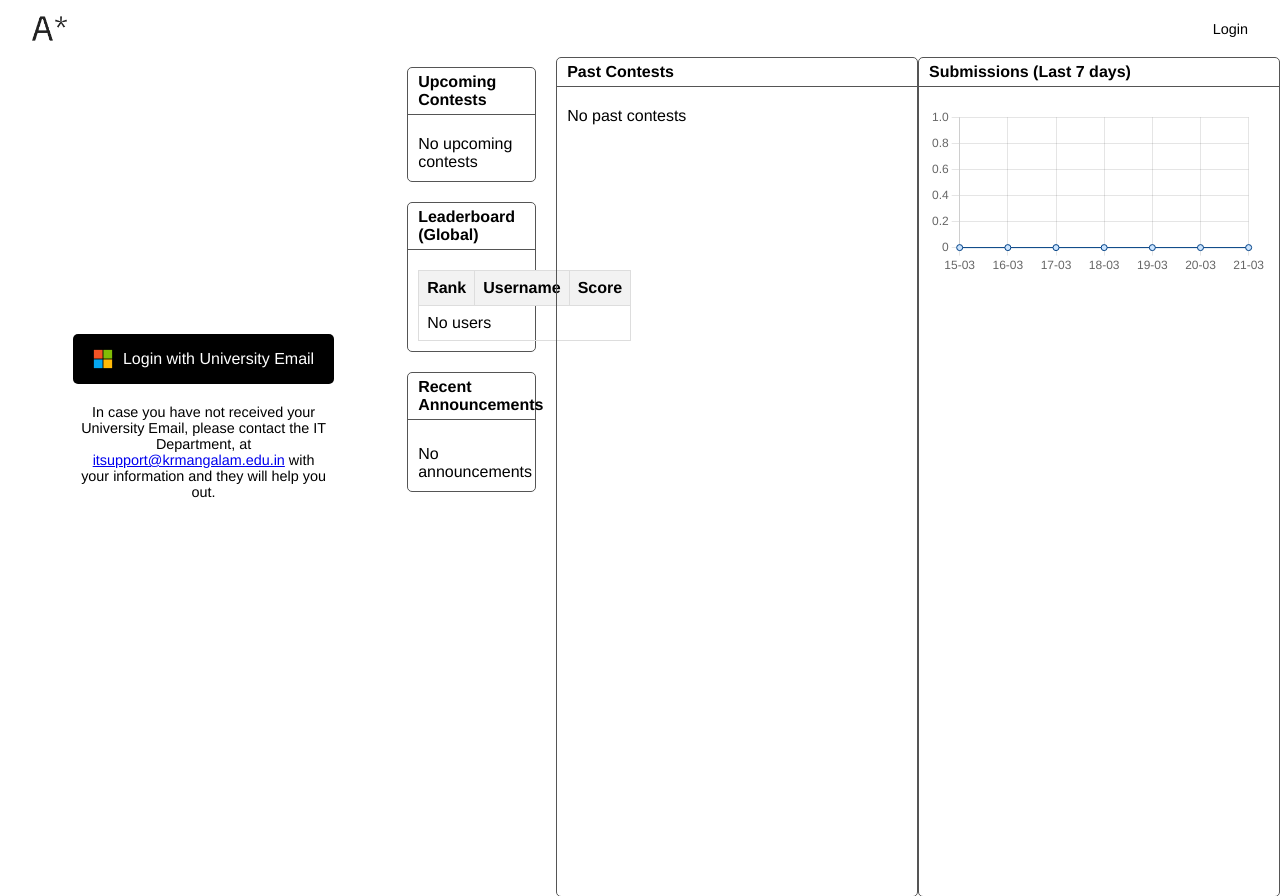
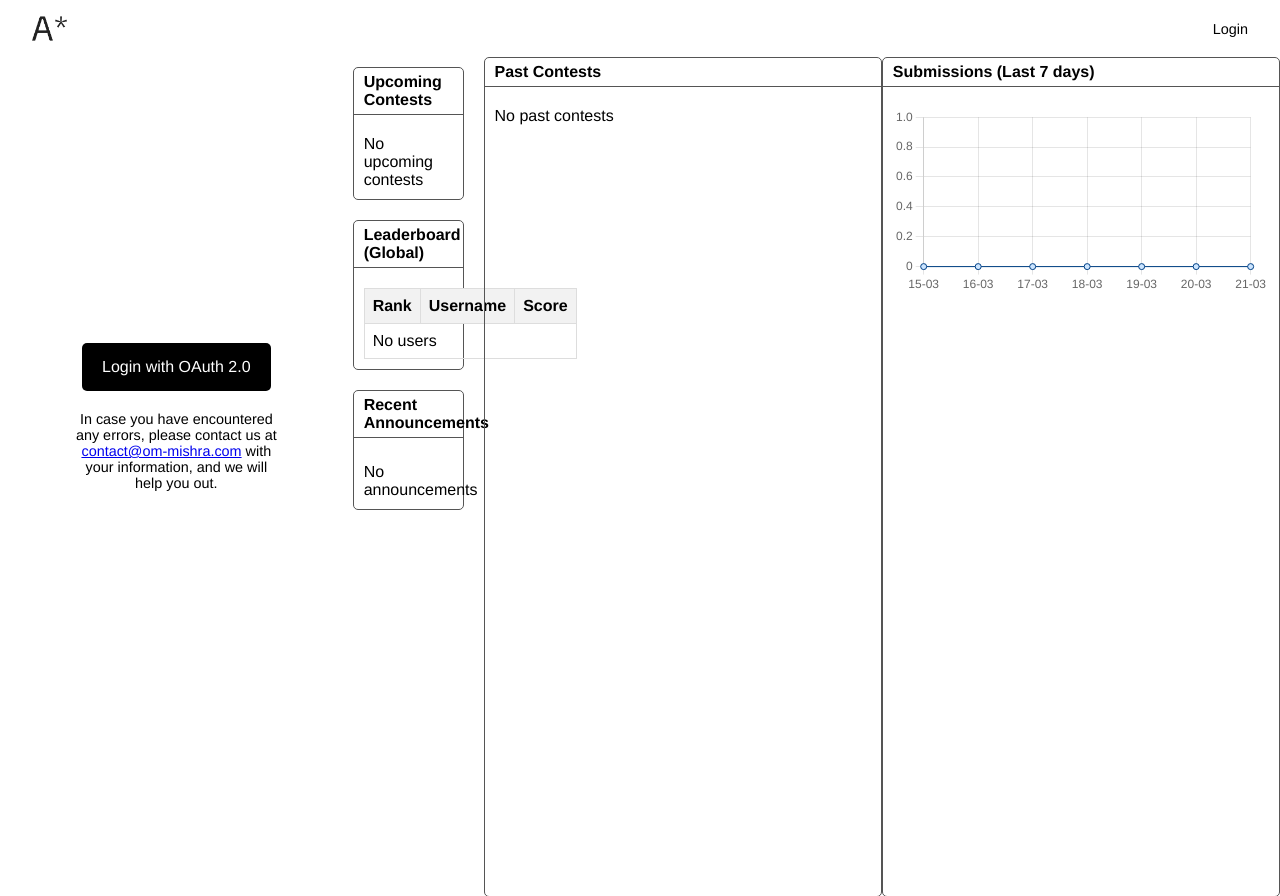
Before and after one commit to Om-Mishra7/A-Star, a Flask app: template backend/templates/login.html in a window 1280 px wide. Shown: the top 896 px of the page. Run offline with Flask 3, Linux system fonts and the light colour scheme; the template is opened without the code that fills it, so the values that code supplies are empty; some libraries are stand-ins or nearby versions.

Commit message:
Refactor authentication flow and update login interface for OAuth 2.0 integration

```diff
--- a/backend/main.py
+++ b/backend/main.py
@@ -20,6 +20,7 @@ from flask_ckeditor.utils import cleanify
 from zoneinfo import ZoneInfo
 import google.generativeai as genai
 import markdown
+import secrets
 
 
 # Get the current time in the "Asia/Kolkata" timezone
@@ -652,7 +653,9 @@ def platform_information():
 def login():
     if session.get("is_authenticated"):
         return redirect(url_for("homepage"))
-    return render_template("login.html")
+    session["auth_state"] = secrets.token_hex(16)
+    return render_template("login.html", redirect_uri=f'https://accounts.om-mishra.com/api/v1/oauth2/authorize?client_id={os.getenv("CLIENT_ID")}&state={session["auth_state"]}')
+
 
 
 @app.route("/logout", methods=["GET"])
@@ -1140,22 +1143,6 @@ def health():
         {"response_code": 200, "message": "OK", "identifier": str(uuid.uuid4())}
     )
 
-
-# Auth endpoints
-@app.route("/api/v1/auth/authenticate", methods=["GET"])
-def authenticate():
-    if session.get("is_authenticated"):
-        return redirect(url_for("homepage"))
-    return redirect(
-        f"https://login.microsoftonline.com/{os.getenv('TENANT_ID')}/oauth2/v2.0/authorize"
-        f"?client_id={os.getenv('CLIENT_ID')}"
-        f"&response_type=code"
-        f"&redirect_uri={os.getenv('REDIRECT_URI')}"
-        f"&response_mode=query"
-        f"&scope=openid profile email User.Read"
-    )
-
-
 @app.route("/api/v1/auth/external/_handler", methods=["GET"])
 def external_handler():
     if session.get("is_authenticated"):
@@ -1163,90 +1150,43 @@ def external_handler():
 
     code = request.args.get("code")
 
-    # Exchange authorization code for access token
-    token_url = (
-        f"https://login.microsoftonline.com/{os.getenv('TENANT_ID')}/oauth2/v2.0/token"
-    )
-    payload = {
-        "client_id": os.getenv("CLIENT_ID"),
-        "scope": "openid profile email",
-        "code": code,
-        "redirect_uri": os.getenv("REDIRECT_URI"),
-        "grant_type": "authorization_code",
-        "client_secret": os.getenv("CLIENT_SECRET"),
-    }
-
-    token_response = requests.post(token_url, data=payload)
-    token_data = token_response.json()
-
-    if "access_token" not in token_data:
-        return (
-            jsonify(
-                {
-                    "response_code": 400,
-                    "message": "Token exchange failed",
-                    "identifier": str(uuid.uuid4()),
-                }
-            ),
-            400,
-        )
-
-    access_token = token_data["access_token"]
-
-    # Use the access token to call Microsoft Graph API
-    user_info_response = requests.get(
-        "https://graph.microsoft.com/v1.0/me",
+    oauth_response = requests.post(
+        "https://accounts.om-mishra.com/api/v1/oauth2/user-info",
         headers={
-            "Authorization": f"Bearer {access_token}",
+            "Accept": "application/json",
             "Content-Type": "application/json",
         },
+        json={
+            "client_id": os.getenv("CLIENT_ID"),
+            "client_secret": os.getenv("CLIENT_SECRET"),
+            "code": code,
+        },
     )
 
-    if user_info_response.status_code != 200:
-        return (
-            jsonify(
-                {
-                    "response_code": 400,
-                    "message": "Failed to get user info",
-                    "identifier": str(uuid.uuid4()),
-                }
-            ),
-            400,
-        )
-
-    user_info = user_info_response.json()
-
-    user_given_name = user_info.get("givenName", "Unknown")
-    primary_email = (
-        user_info.get("mail").lower().strip() if "mail" in user_info else None
-    )
-
-    if primary_email is None:
-        return (
-            jsonify(
-                {
-                    "response_code": 400,
-                    "message": "Primary email not found",
-                    "identifier": str(uuid.uuid4()),
-                }
-            ),
-            400,
-        )
+    if oauth_response.status_code != 200:
+        return redirect(
+            url_for(
+                "index",
+                message="The authentication attempt failed, due to invalid response from GitHub!",
+            )
+        )
+
+    user_data = oauth_response.json()["user"]
 
     # MongoDB user query and update
     now = datetime.utcnow()  # Current timestamp for created_at and last_logged_in_at
 
     # Update user details or insert if not exists
     update_result = mongodb_client.users.update_one(
-        {"user_account.primary_email": primary_email},
+        {"user_account.primary_email": user_data["user_account"]["user_primary_email"]},
         {
             "$set": {
                 "user_account.last_logged_in_at": now  # Update last_logged_in_at for every login
             },
             "$setOnInsert": {
-                "user_account.primary_email": primary_email.lower().strip(),
-                "user_profile.display_name": user_given_name.title().strip(),
-                "user_profile.avatar_url": f'https://api.dicebear.com/9.x/notionists/png?seed={user_info.get("givenName", "User").title()}',
+                "user_account.primary_email": user_data["user_account"]["user_primary_email"],
+                "user_profile.display_name": user_data["user_profile"]["user_display_name"],
+                "user_profile.avatar_url": user_data["user_profile"]["user_profile_picture"] if user_data["user_profile"].get("user_profile_picture") else f"https://api.dicebear.com/9.x/initials/png?seed={user_data['user_profile']['user_display_name']}",
                 "user_account.user_id": str(uuid.uuid4()),
                 "user_account.role": "user",
                 "user_account.created_at": now,  # Set created_at only on insert
@@ -1259,7 +1199,7 @@ def external_handler():
     if update_result.acknowledged:
         session["is_authenticated"] = True
         session["user"] = mongodb_client.users.find_one(
-            {"user_account.primary_email": primary_email}, {"_id": 0}
+            {"user_account.primary_email": user_data["user_account"]["user_primary_email"]}, {"_id": 0}
         )
         return redirect(url_for("homepage"))
 
@@ -1273,34 +1213,6 @@ def external_handler():
         ),
         400,
     )
-
-#Special guest endpoint - ChaiWithCode
-@app.route("/chai-aur-code", methods=["GET"])
-def chai_with_code():
-    if request.args.get("temp_login_key") == "udE6mKEQtkNK6MT7DkfXfGm3rjTz9zvC":
-        # Create a user session with email as 2201350010@krmu.edu.in
-
-        session["is_authenticated"] = True
-        session["user"] = mongodb_client.users.find_one(
-            {"user_account.primary_email": "2201350010@krmu.edu.in"}, {"_id": 0}
-        )
-
-        session["user"]["user_profile"]["display_name"] = "ChaiAurCode"
-        session["user"]["user_profile"]["avatar_url"] = "https://yt3.googleusercontent.com/1FEdfq3XpKE9UrkT4eOc5wLF2Bz-42sskTi0RkK4nPh4WqCbVmmrDZ5SVEV3WyvPdkfR8sw2=s160-c-k-c0x00ffffff-no-rj"
-
-        mongodb_client.logs.insert_one(
-            {
-                "log_id": str(uuid.uuid4()),
-                "log_type": "special_login",
-                "log_description": "Special login for ChaiWithCode",
-                "log_ip_address": request.headers.get("CF-Connecting-IP"),
-                "created_at": datetime.now(),
-            }
-        )
-
-        return redirect(url_for("homepage"))
-
-    return redirect(url_for("login"))
 
 # User endpoints
 @app.route("/api/v1/user", methods=["POST", "GET"])
--- a/backend/static/css/main.css
+++ b/backend/static/css/main.css
@@ -61,8 +61,7 @@ navbar {
   width: 40px;
   height: 40px;
   border-radius: 5px;
-  padding: .1rem;
-  background-color: #000;
+  border: 1px solid #555;
 }
 
 .navbar-links a {
--- a/backend/templates/login.html
+++ b/backend/templates/login.html
@@ -18,19 +18,13 @@
     <div class="home">
       <div class="home_primary">
         <div class="login-container">
-          <div onclick="document.location.href='/api/v1/auth/authenticate'" class="login-button">
-            <svg xmlns="http://www.w3.org/2000/svg" viewBox="0 0 1024 1024" fill="none">
-              <path d="M44.522 44.5217H489.739V489.739H44.522V44.5217Z" fill="#F35325" />
-              <path d="M534.261 44.5217H979.478V489.739H534.261V44.5217Z" fill="#81BC06" />
-              <path d="M44.522 534.261H489.739V979.478H44.522V534.261Z" fill="#05A6F0" />
-              <path d="M534.261 534.261H979.478V979.478H534.261V534.261Z" fill="#FFBA08" />
-            </svg>
-            <p>Login with University Email</p>
+          <div onclick="document.location.href='{{redirect_uri}}'" class="login-button">
+            <p>Login with OAuth 2.0</p>
           </div>
           <div class="message-container">
-            <p>In case you have not received your University Email, please contact the IT Department, at <a
-                href="mailto:itsupport@krmangalam.edu.in">itsupport@krmangalam.edu.in</a> with your information and they
-              will help you out.</p>
+            <p>In case you have encountered any errors, please contact us at <a
+                href="mailto:contact@om-mishra.com">contact@om-mishra.com</a> with your information, and we will help
+              you out.</p>
           </div>
         </div>
       </div>
--- a/backend/templates/private/navbar.html
+++ b/backend/templates/private/navbar.html
@@ -1,4 +1,17 @@
 <navbar>
+  <script>
+    function logout() {
+      fetch('https://accounts.om-mishra.com/auth/sign-out', {
+        method: 'GET',
+      }).then(response => {
+        if (response.status === 200) {
+          window.location.href = '/logout';
+        } else {
+          alert('There was an error logging out. Please try again.');
+        }
+      });
+    }
+  </script>
   <div class="navbar-header">
     <img src="/static/assets/a*-logo.png" alt="A* Logo" class="navbar-logo" style="height: 25px;"
       onclick="window.location.href = '/'" style="cursor: pointer;">
@@ -23,12 +36,15 @@
         </svg></span></a>
     <a href="/create-announcement">Create Announcement</a>
     <a href="/platform-information">Platform Information</a>
-    <a href="/logout"><img
-        src="https://skypix.om-mishra.com/?image_url={{ session.user.user_profile.avatar_url }}&height=40&width=40"
+    <a onclick="logout()"><img
+        src="https://skypix.om-mishra.com/?image_url={{ session.user.user_profile.avatar_url }}&height=60&width=60"
         alt="avatar" class="avatar"></a>
     {% else %}
     <a href="/contests">Contests</a>
     <a href="/problems">Problems</a>
+    <a onclick="logout()"><img
+        src="https://skypix.om-mishra.com/?image_url={{ session.user.user_profile.avatar_url }}&height=60&width=60"
+        alt="avatar" class="avatar"></a>
     {% endif %}
     {% else %}
     <a href="/login">Login</a>
```
